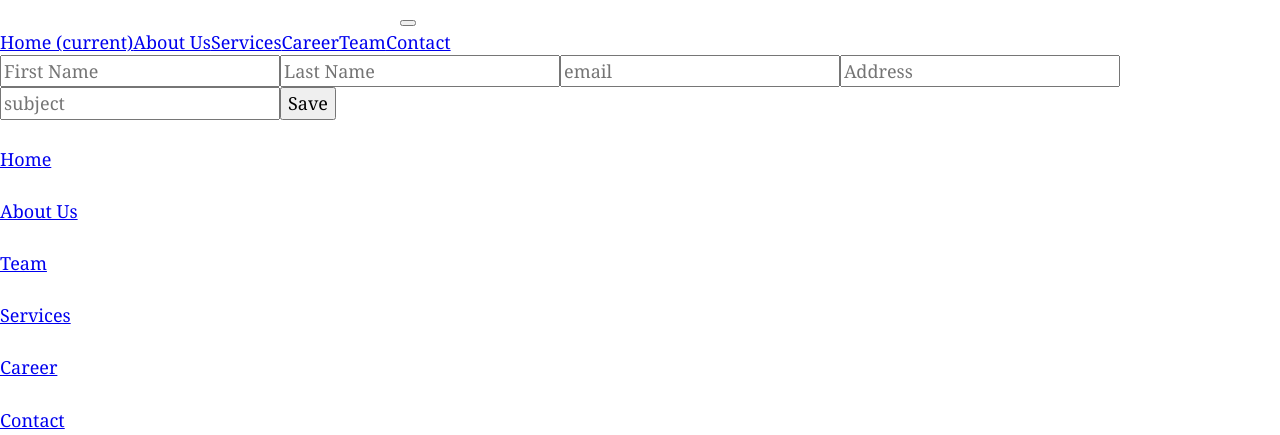
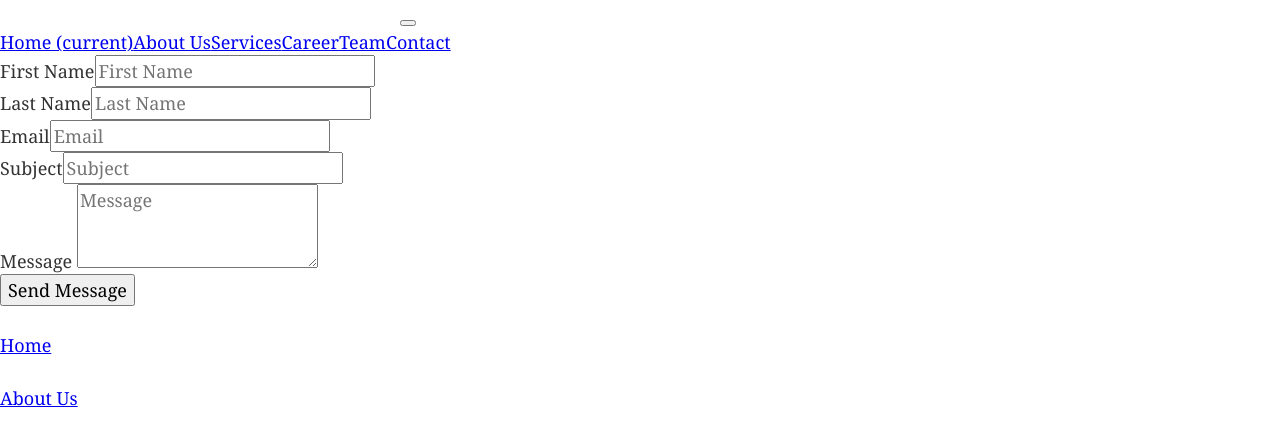
Before and after one commit to YogeshMJadhav/gatsby-site, a Gatsby site: page /contact in a window 1280 px wide. Shown: the part 329-764 px from the top of the page. Built offline with nearby package versions, Linux system fonts and the light colour scheme; Gatsby itself is replaced by a stand-in of ours; a web font is replaced by a local one.

Commit message:
ADDDDDDDDDDDDD

```diff
--- a/src/pages/contact.js
+++ b/src/pages/contact.js
@@ -25,7 +25,7 @@ class Contact extends React.Component {
             <Layout>
   <SEO title="Contact" />
   <Fade>
-        <div>
+        {/* <div>
             <form name=" contact"
                   method="post"
                   data-netlify="true"
@@ -38,13 +38,14 @@ class Contact extends React.Component {
              <input type="text" name="Subject" placeholder="subject" />
              <button>Save</button>
             </form>
-        </div>
-        {/* <div>
+        </div> */}
+        <div>
         <form
             name="contact"
             method="post"
             data-netlify="true"
             data-netlify-honeypot="bot-field"
+            action="#"
         >
             <div className="form-row">
                 <div className="form-group col-lg-6">
@@ -71,7 +72,7 @@ class Contact extends React.Component {
             </div>
         <button type="submit"  className="btn btn-primary">Send Message</button>
         </form>
-        </div> */}
+        </div>
         </Fade>
 </Layout>
         )
```
